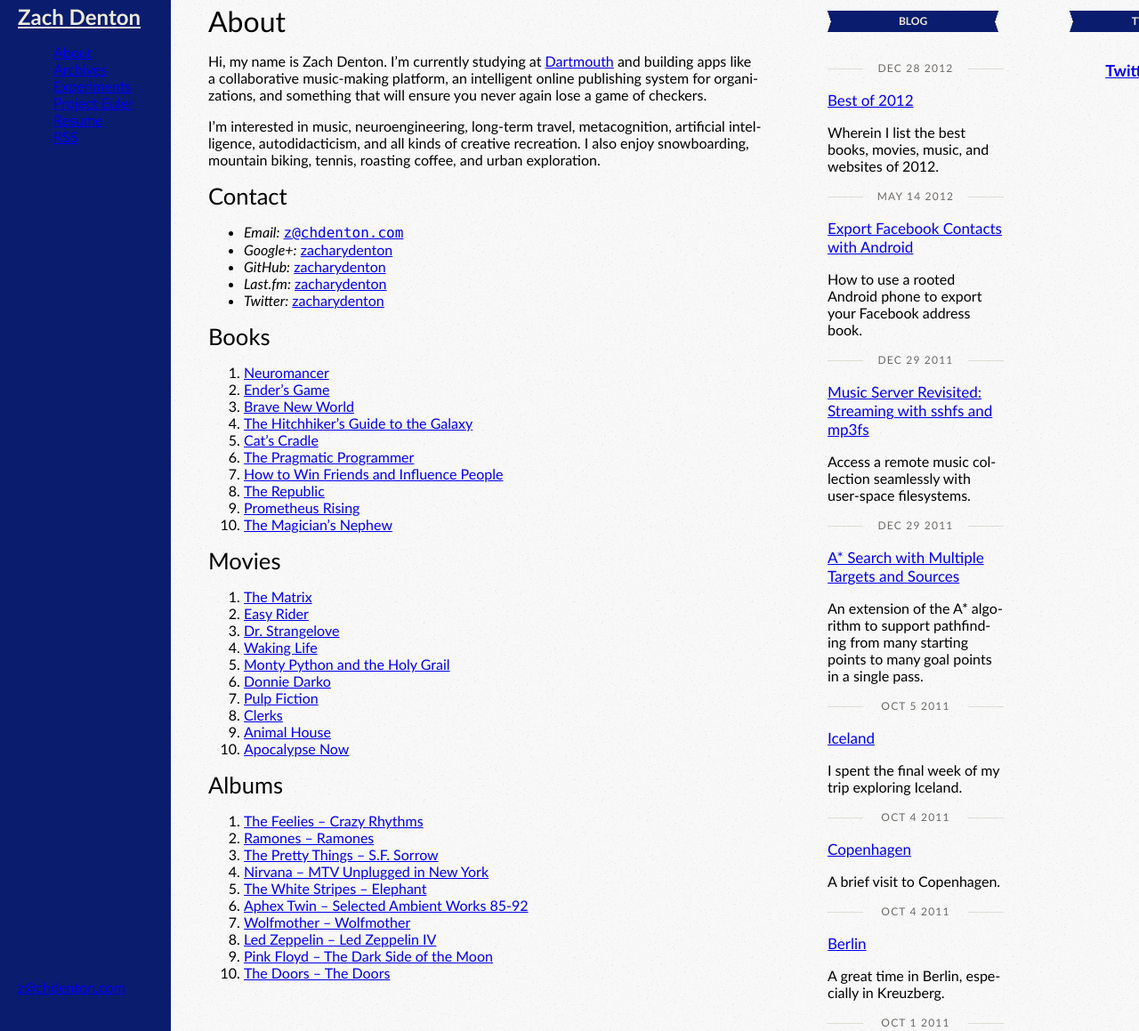
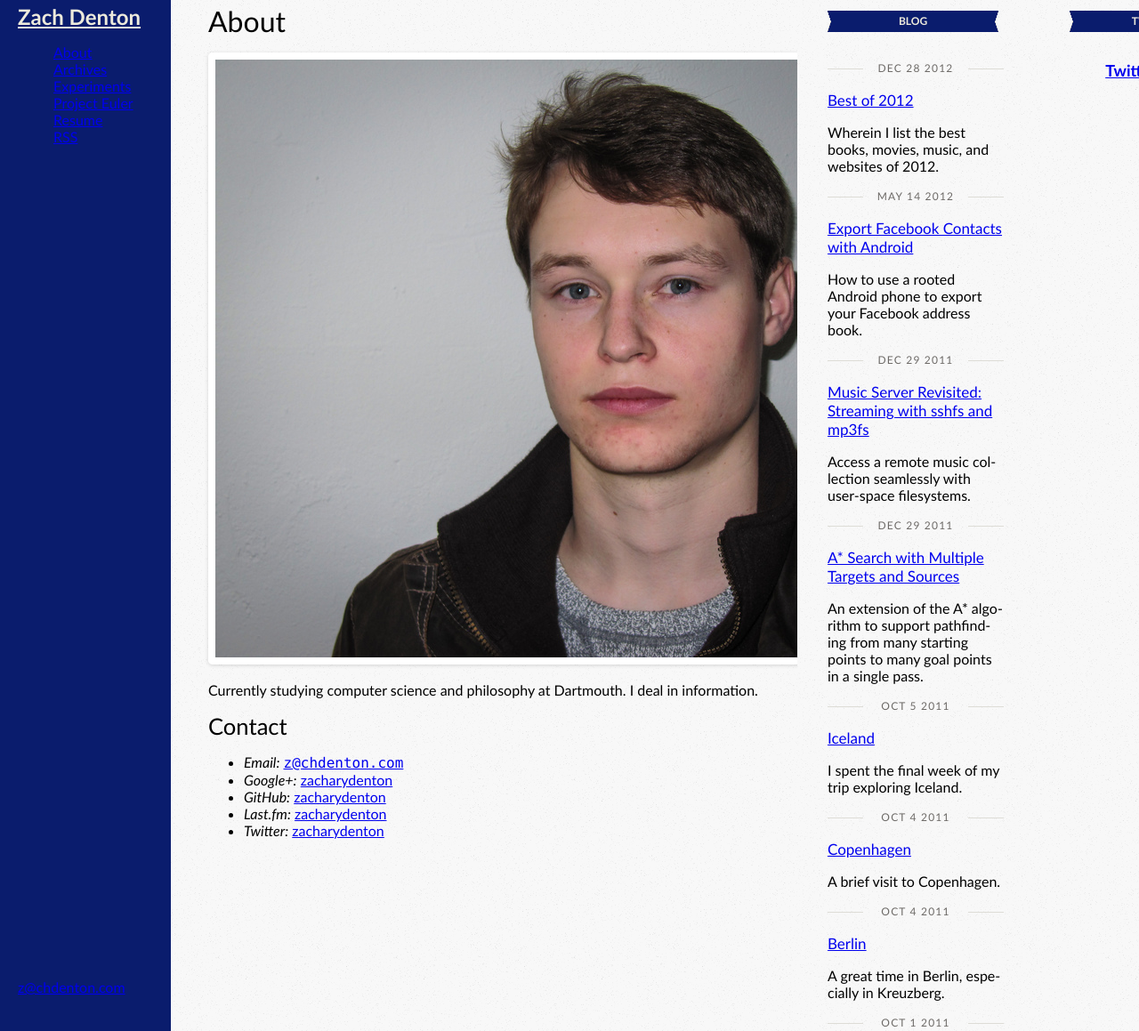
Before and after one commit to zacharydenton/zacharydenton.github.com, a plain HTML site: page about/index.html in a window 1280 px wide and 1195 px high. Shown: the part 44-1203 px from the top of the page at 89% size. Drawn offline with nearby package versions, Linux system fonts and the light colour scheme; some packages are replaced by stand-ins of ours; some icons are missing.

Commit message:
update site

```diff
--- a/about/index.html
+++ b/about/index.html
@@ -34,8 +34,10 @@
 			<div class="column column-large">
     <div class="column-padding">
         <h1>About</h1>
-        <p>Hi, my name is Zach Denton. I’m currently studying at <a href="http://www.dartmouth.edu/">Dartmouth</a> and building apps like a collaborative music-making platform, an intelligent online publishing system for organizations, and something that will ensure you never again lose a game of checkers.</p>
-<p>I’m interested in music, neuroengineering, long-term travel, metacognition, artificial intelligence, autodidacticism, and all kinds of creative recreation. I also enjoy snowboarding, mountain biking, tennis, roasting coffee, and urban exploration.</p>
+        <div class="figure">
+<img src="/img/zach_denton.jpg" alt="Zach Denton" /><p class="caption">Zach Denton</p>
+</div>
+<p>Currently studying computer science and philosophy at Dartmouth. I deal in information.</p>
 <h2 id="contact">Contact</h2>
 <ul>
 <li><em>Email:</em> <script type="text/javascript">
@@ -49,45 +51,6 @@ document.write('<a h'+'ref'+'="ma'+'ilto'+':'+e+'">'+'<code>'+e+'</code>'+'<\/'+
 <li><em>Last.fm:</em> <a href="https://last.fm/user/zacharydenton">zacharydenton</a></li>
 <li><em>Twitter:</em> <a href="https://twitter.com/zacharydenton">zacharydenton</a></li>
 </ul>
-<h2 id="books">Books</h2>
-<ol style="list-style-type: decimal">
-<li><a href="http://www.amazon.com/exec/obidos/ASIN/0441012035/zacden-20">Neuromancer</a></li>
-<li><a href="http://www.amazon.com/exec/obidos/ASIN/0812550706/zacden-20">Ender’s Game</a></li>
-<li><a href="http://www.amazon.com/exec/obidos/ASIN/0060850523/zacden-20">Brave New World</a></li>
-<li><a href="http://www.amazon.com/exec/obidos/ASIN/0345453743/zacden-20">The Hitchhiker’s Guide to the Galaxy</a></li>
-<li><a href="http://www.amazon.com/exec/obidos/ASIN/038533348X/zacden-20">Cat’s Cradle</a></li>
-<li><a href="http://www.amazon.com/exec/obidos/ASIN/020161622X/zacden-20">The Pragmatic Programmer</a></li>
-<li><a href="http://www.amazon.com/exec/obidos/ASIN/1439167346/zacden-20">How to Win Friends and Influence People</a></li>
-<li><a href="http://www.gutenberg.org/ebooks/1497">The Republic</a></li>
-<li><a href="http://www.amazon.com/exec/obidos/ASIN/1561840564/zacden-20">Prometheus Rising</a></li>
-<li><a href="http://www.amazon.com/exec/obidos/ASIN/0064409430/zacden-20">The Magician’s Nephew</a></li>
-</ol>
-<h2 id="movies">Movies</h2>
-<ol style="list-style-type: decimal">
-<li><a href="http://www.imdb.com/title/tt0133093/">The Matrix</a></li>
-<li><a href="http://www.imdb.com/title/tt0064276/">Easy Rider</a></li>
-<li><a href="http://www.imdb.com/title/tt0057012/">Dr. Strangelove</a></li>
-<li><a href="http://www.imdb.com/title/tt0243017/">Waking Life</a></li>
-<li><a href="http://www.imdb.com/title/tt0071853/">Monty Python and the Holy Grail</a></li>
-<li><a href="http://www.imdb.com/title/tt0246578/">Donnie Darko</a></li>
-<li><a href="http://www.imdb.com/title/tt0110912/">Pulp Fiction</a></li>
-<li><a href="http://www.imdb.com/title/tt0109445/">Clerks</a></li>
-<li><a href="http://www.imdb.com/title/tt0077975/">Animal House</a></li>
-<li><a href="http://www.imdb.com/title/tt0078788/">Apocalypse Now</a></li>
-</ol>
-<h2 id="albums">Albums</h2>
-<ol style="list-style-type: decimal">
-<li><a href="https://en.wikipedia.org/wiki/Crazy_Rhythms">The Feelies – Crazy Rhythms</a></li>
-<li><a href="https://en.wikipedia.org/wiki/Ramones_(album)">Ramones – Ramones</a></li>
-<li><a href="https://en.wikipedia.org/wiki/S.F._Sorrow">The Pretty Things – S.F. Sorrow</a></li>
-<li><a href="https://en.wikipedia.org/wiki/MTV_Unplugged_in_New_York">Nirvana – MTV Unplugged in New York</a></li>
-<li><a href="https://en.wikipedia.org/wiki/Elephant_(album)">The White Stripes – Elephant</a></li>
-<li><a href="https://en.wikipedia.org/wiki/Selected_Ambient_Works_85–92">Aphex Twin – Selected Ambient Works 85-92</a></li>
-<li><a href="https://en.wikipedia.org/wiki/Wolfmother_(album)">Wolfmother – Wolfmother</a></li>
-<li><a href="https://en.wikipedia.org/wiki/Led_Zeppelin_IV">Led Zeppelin – Led Zeppelin IV</a></li>
-<li><a href="https://en.wikipedia.org/wiki/The_Dark_Side_of_the_Moon">Pink Floyd – The Dark Side of the Moon</a></li>
-<li><a href="https://en.wikipedia.org/wiki/The_Doors_(album)">The Doors – The Doors</a></li>
-</ol>
     </div>
 </div>
 
--- a/sitemap.xml
+++ b/sitemap.xml
@@ -2,14 +2,14 @@
 <urlset xmlns="http://www.sitemaps.org/schemas/sitemap/0.9">
     <url>
         <loc>http://zacharydenton.com/</loc>
-        <lastmod>2013-01-29T00:37:39Z</lastmod>
+        <lastmod>2013-02-02T05:49:09Z</lastmod>
         <changefreq>daily</changefreq>
         <priority>0.9</priority>
     </url>
     <url>
     <loc>http://zacharydenton.com/about/</loc>
     <changefreq>monthly</changefreq>
-    <lastmod>2013-01-22T21:29:33Z</lastmod>
+    <lastmod>2013-02-02T06:06:13Z</lastmod>
     <priority>0.8</priority>
 </url>
 <url>
```
Also changed, not shown: img/zach_denton.jpg (added).
